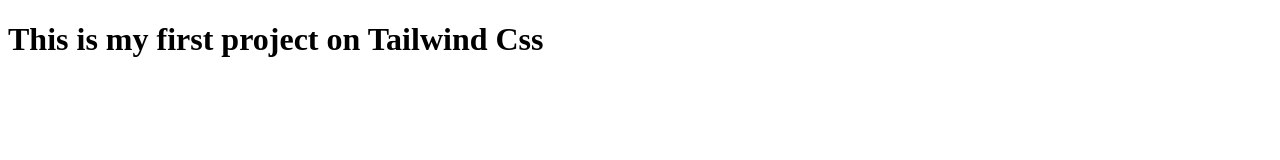
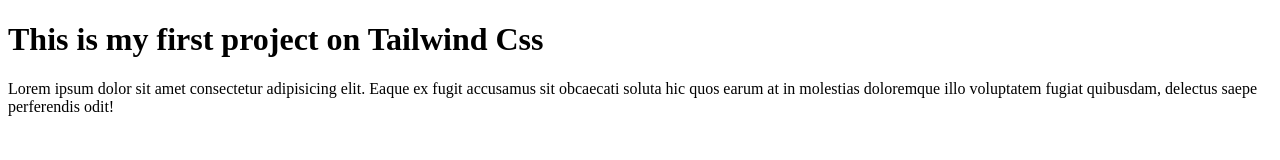
Before and after one commit to morshedseu49/tailwind-css-project, a plain HTML site: page index.html in a window 1280 px wide. Drawn offline with Linux system fonts and the light colour scheme.

Commit message:
Add paragraph

```diff
--- a/index.html
+++ b/index.html
@@ -7,5 +7,6 @@
 </head>
 <body>
     <h1>This is my first project on Tailwind Css</h1>
+    <p>Lorem ipsum dolor sit amet consectetur adipisicing elit. Eaque ex fugit accusamus sit obcaecati soluta hic quos earum at in molestias doloremque illo voluptatem fugiat quibusdam, delectus saepe perferendis odit!</p>
 </body>
 </html>
```
